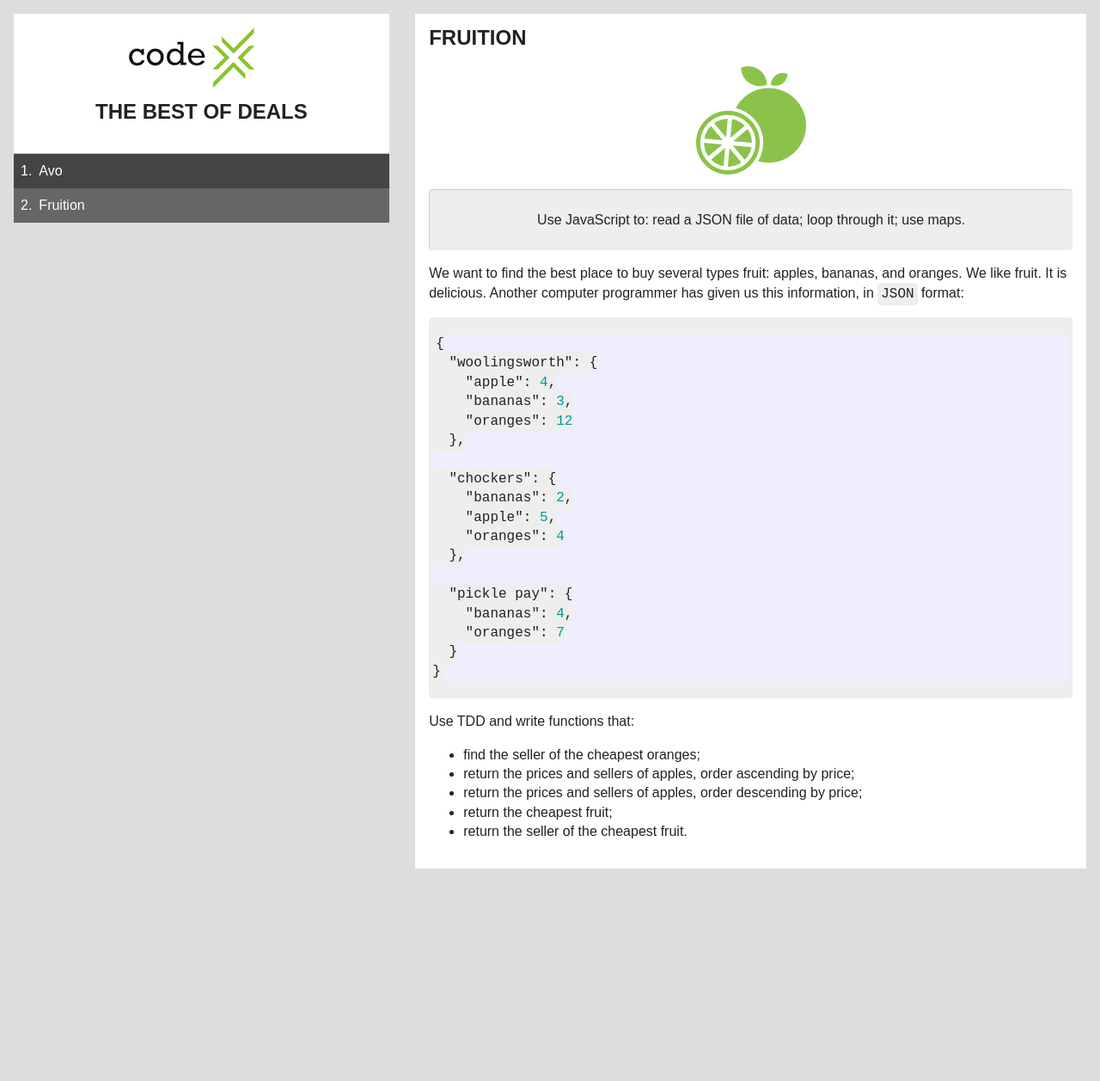
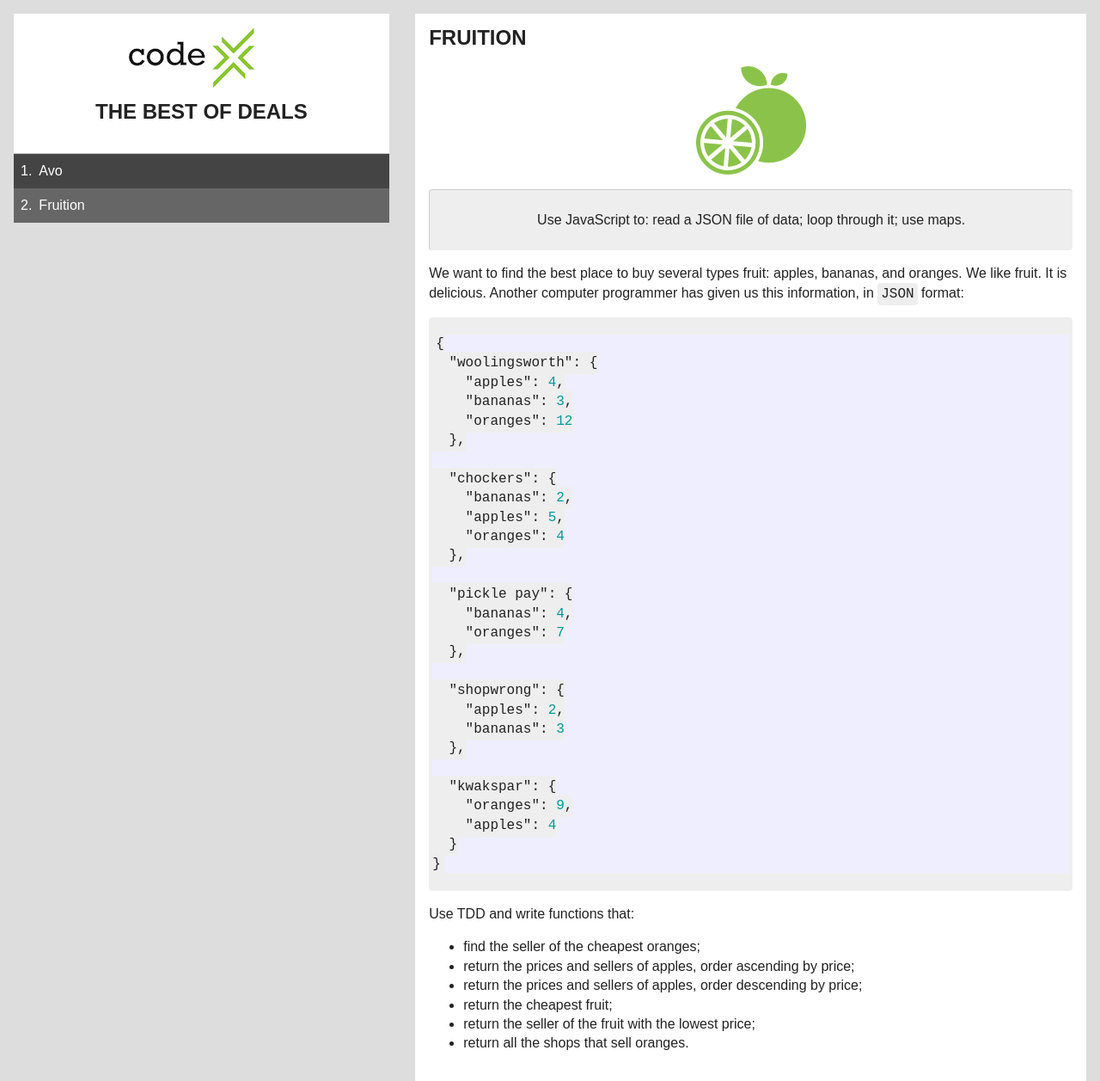
Before and after one commit to mnyeks/BestDealKata, a Jekyll site: the page built from fruition.md, in a window 1280 px wide. Shown: the whole page at 86% size. Built offline with Jekyll 4.4.1, drawn with Linux system fonts in a browser that asks for light colours; before the commit the page ends 1010 px from its top, so only the background shows below that.

Commit message:
Update fruition tasks

````diff
--- a/fruition.md
+++ b/fruition.md
@@ -13,20 +13,30 @@ We want to find the best place to buy several types fruit: apples, bananas, and
 ```json
 {
   "woolingsworth": {
-    "apple": 4,
+    "apples": 4,
     "bananas": 3,
     "oranges": 12
   },
 
   "chockers": {
     "bananas": 2,
-    "apple": 5,
+    "apples": 5,
     "oranges": 4
   },
 
   "pickle pay": {
     "bananas": 4,
     "oranges": 7
+  },
+
+  "shopwrong": {
+    "apples": 2,
+    "bananas": 3
+  },
+
+  "kwakspar": {
+    "oranges": 9,
+    "apples": 4
   }
 }
 ```
@@ -37,4 +47,5 @@ Use TDD and write functions that:
 * return the prices and sellers of apples, order ascending by price;
 * return the prices and sellers of apples, order descending by price;
 * return the cheapest fruit;
-* return the seller of the cheapest fruit.
+* return the seller of the fruit with the lowest price;
+* return all the shops that sell oranges.
````
